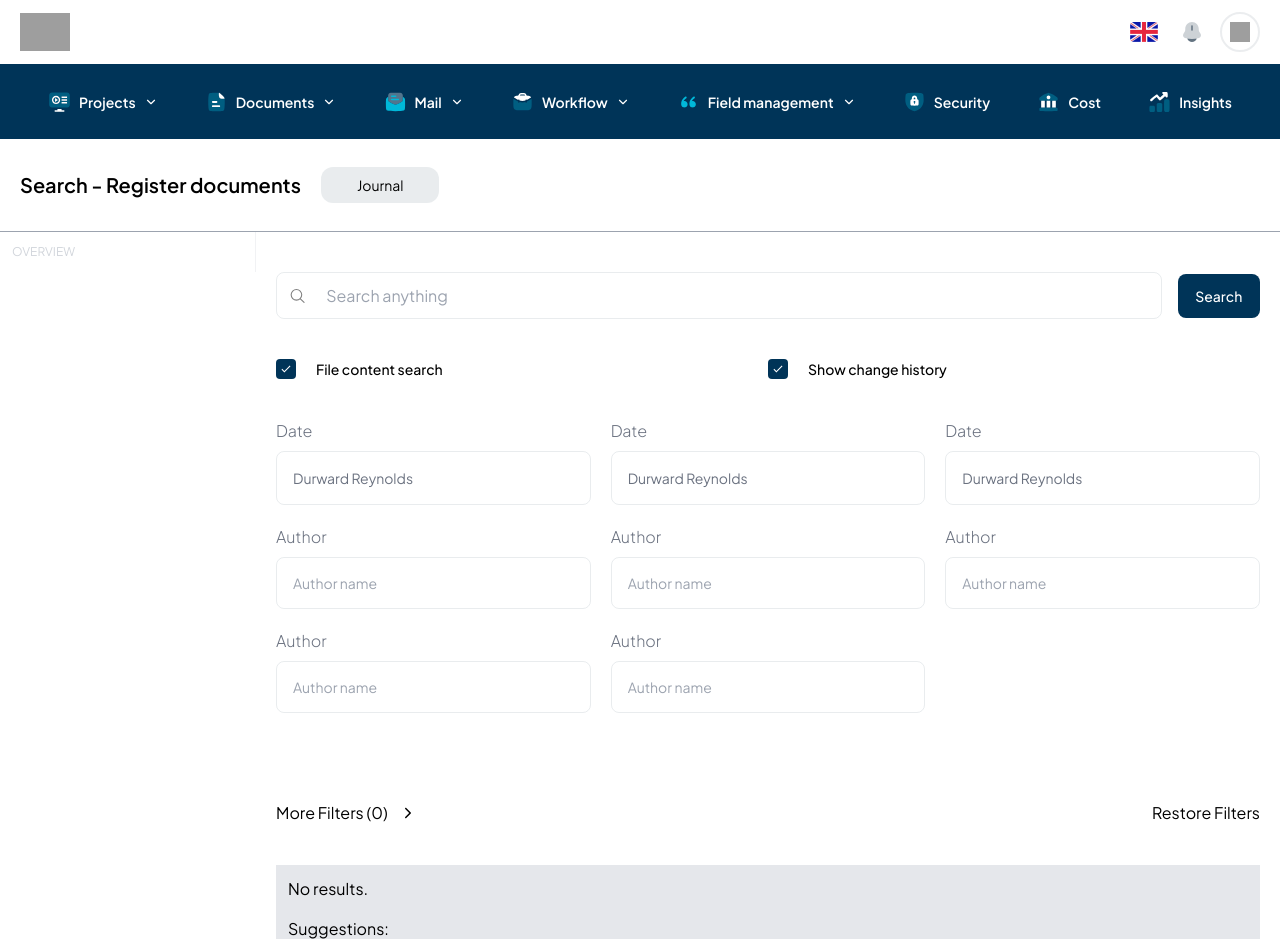
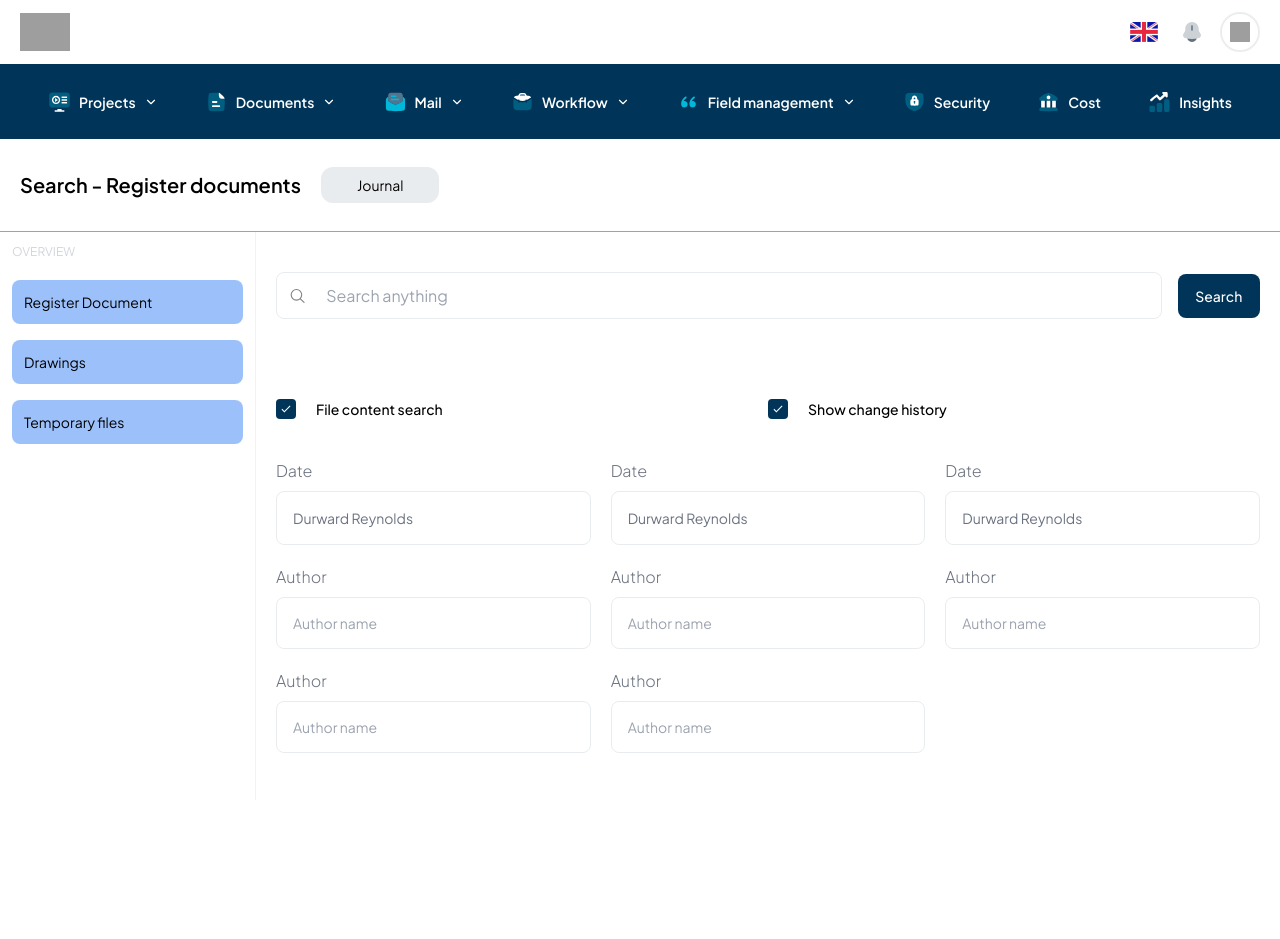
Before and after one commit to BCPAZ/crm-app, a React (Vite) app: page /documents/document-register in a window 1280 px wide. After the commit the page ends 800 px from the top, so only its background shows below. Built offline with nearby package versions, Linux system fonts and the light colour scheme; grey boxes are pictures that could not be loaded.

Commit message:
feat : Document register page components added to page

```diff
--- a/src/components/App/Documents/Sidebar.jsx
+++ b/src/components/App/Documents/Sidebar.jsx
@@ -1,8 +1,14 @@
+import { Link } from "react-router-dom"
 const Sidebar = () => {
   return (
-    <aside className="p-3 border-r border-gray-300/30 w-full">
+    <aside className="p-3 border-r border-gray-300/30 w-full h-full">
       <div className="flex flex-col">
         <h1 className="text-xs text-gray-300 uppercase">Overview</h1>
+        <nav className="flex flex-col mt-5 gap-4">
+          <Link className="bg-blue-500/50 p-3 text-sm rounded-lg">Register Document</Link>
+          <Link className="bg-blue-500/50 p-3 text-sm rounded-lg">Drawings</Link>
+          <Link className="bg-blue-500/50 p-3 text-sm rounded-lg">Temporary files</Link>
+        </nav>
       </div>
     </aside>
   )
--- a/src/views/App/Documents/DocumentRegister.jsx
+++ b/src/views/App/Documents/DocumentRegister.jsx
@@ -7,7 +7,7 @@ import { IoIosArrowForward } from "react-icons/io";
 
 const DocumentRegister = () => {
   return (
-    <section className="h-screen">
+    <section className="h-full">
       <div className="border-b border-gray-400 py-7">
         <div className="siteContainer">
           <div className="flex items-center gap-5">
@@ -20,15 +20,15 @@ const DocumentRegister = () => {
           </div>
         </div>
       </div>
-      <div className="flex justify-between relative">
-        <div className="w-[20%] top-0 left-0 absolute h-full bg-white">
+      <div className="flex justify-between relative h-full">
+        <div className="w-[20%] top-0 left-0 absolute h-screen bg-white">
           <Sidebar />
         </div>
-        <div className="max-w-[80%] absolute top-0 right-0 w-full flex flex-col justify-between mx-auto px-5 gap-10 py-10">
-          <div className="w-full h-full">
+        <div className="w-[80%] h-full absolute top-0 right-0 flex flex-col justify-between px-5 gap-10 pt-10 pb-[100px]">
+          <div className="w-full">
             <Searchbar />
           </div>
-          <div className="w-full grid grid-cols-2">
+          <div className="w-full grid grid-cols-2 mt-10">
             <CheckboxElement label="File content search" />
             <CheckboxElement label="Show change history" />
           </div>
@@ -49,7 +49,7 @@ const DocumentRegister = () => {
             <button>Restore Filters</button>
           </div>
           <div className="bg-gray-200">
-          <div className="max-w-[1080px] mx-auto p-3 flex flex-col gap-4">
+            <div className="p-3 flex flex-col gap-4">
               <h2>No results.</h2>
               <span>Suggestions:</span>
               <ul className="list-disc p-3">
```
Lines whose indentation alone changed are shown as unchanged.
